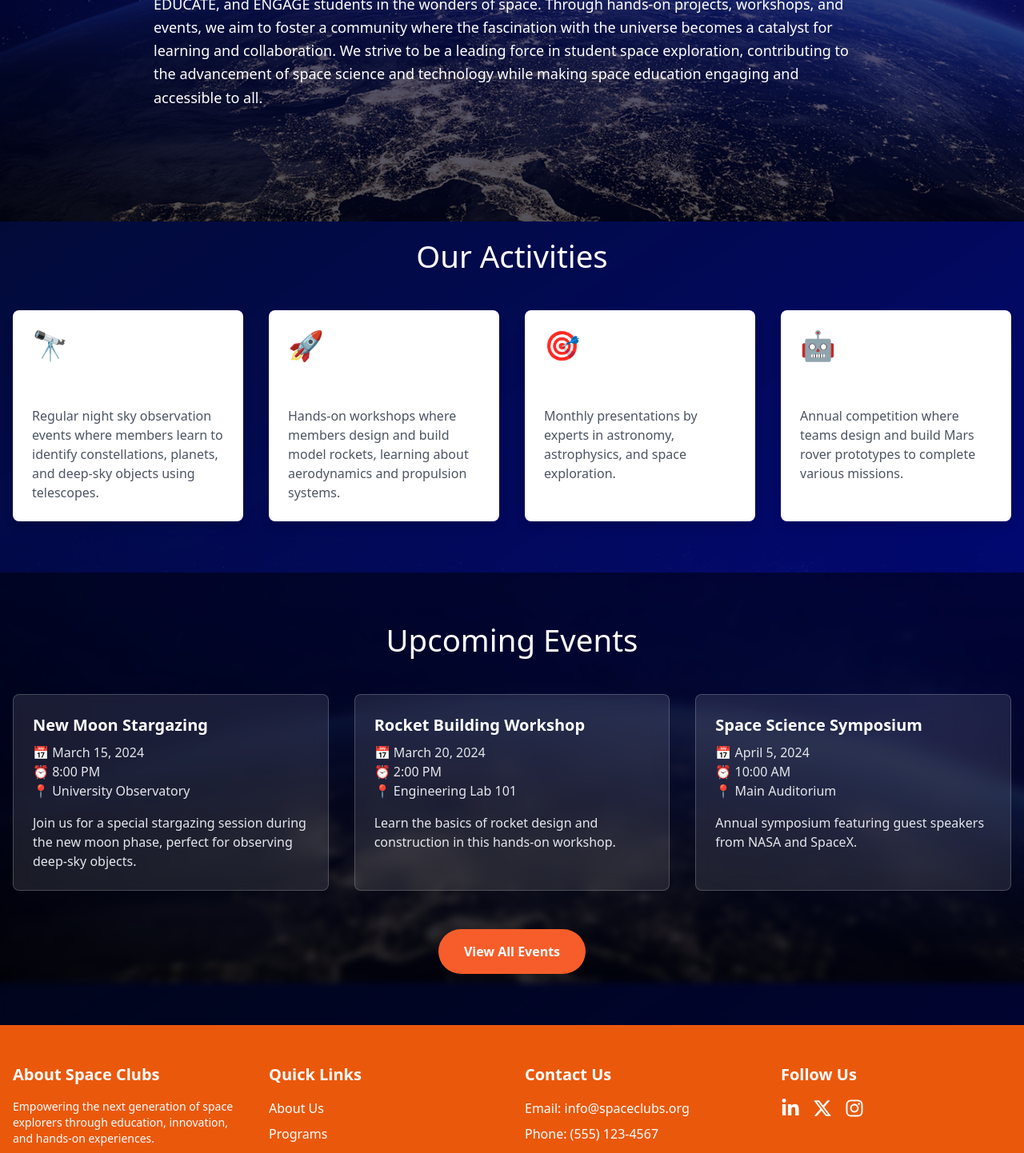
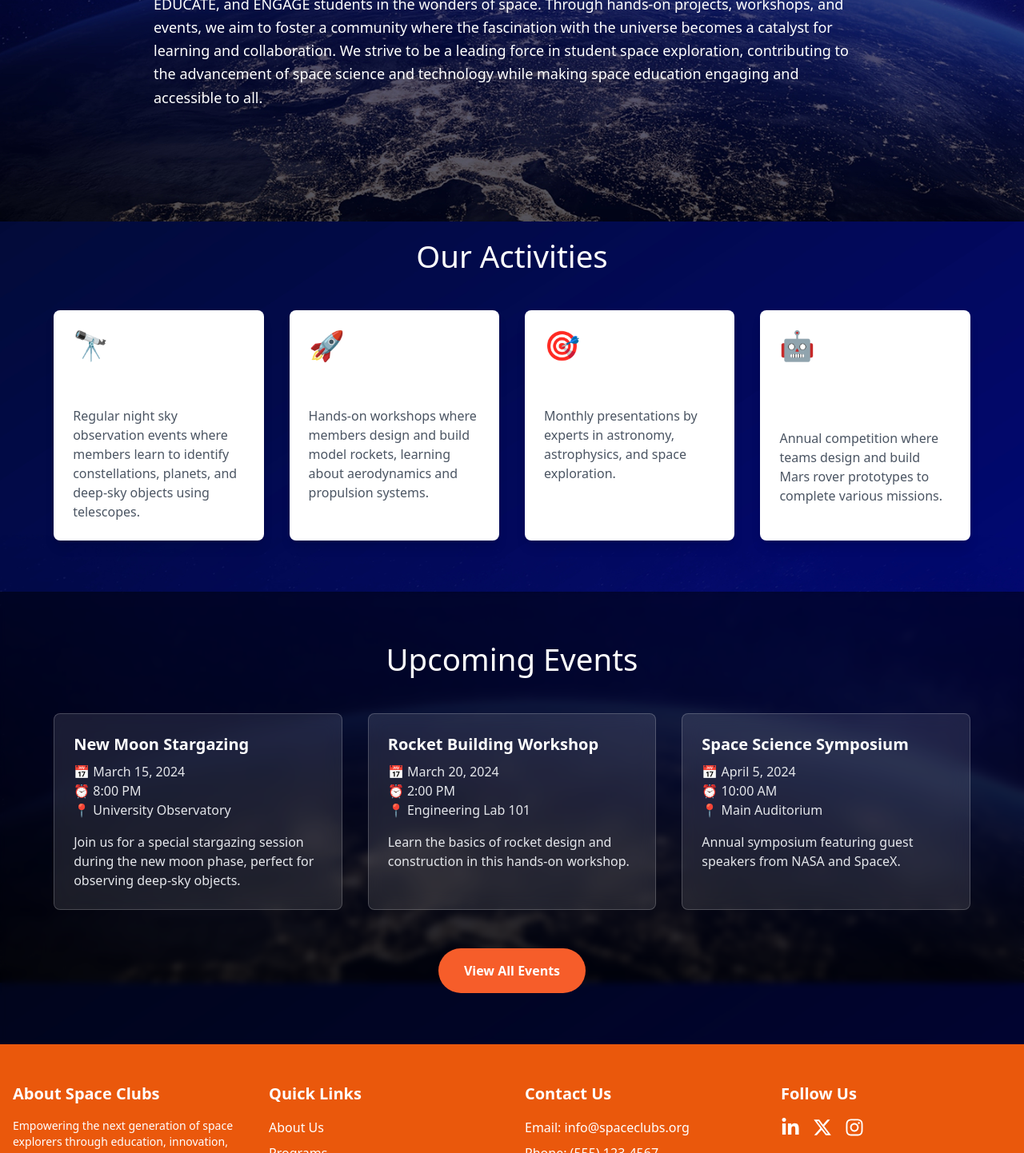
Before and after one commit to samuelajala01/space-clubs-lasu, a Next.js app: page / in a window 1280 px wide. Shown: the part 1627-3069 px from the top of the page at 80% size. Built offline with nearby package versions, Linux system fonts and the light colour scheme.

Commit message:
chore: add spacing to sections

```diff
--- a/src/app/Components/ActivitiesSection.jsx
+++ b/src/app/Components/ActivitiesSection.jsx
@@ -30,7 +30,7 @@ const ActivitiesSection = () => {
 
   return (
     <section className="py-16">
-      <div className="container mx-auto px-4">
+      <div className="mx-[4vw] px-4">
         <h2 className="text-4xl md:text-[3vw] mb-12 text-center">
           Our Activities
         </h2>
--- a/src/app/Components/UpcomingEvents.jsx
+++ b/src/app/Components/UpcomingEvents.jsx
@@ -32,11 +32,11 @@ const UpcomingEvents = () => {
   return (
     <section className="py-16 relative">
       <div className="absolute inset-0 bg-black/50 backdrop-blur-sm"></div>
-      <div className="container mx-auto px-4 relative z-10">
+      <div className="px-4 mx-[4vw] relative z-10">
         <h2 className="text-4xl md:text-[3vw] mb-12 text-center text-white">
           Upcoming Events
         </h2>
-        <div className="grid grid-cols-1 md:grid-cols-2 lg:grid-cols-3 gap-8">
+        <div className="grid grid-cols-1  md:grid-cols-2 lg:grid-cols-3 gap-8">
           {events.map((event, index) => (
             <div
               key={index}
--- a/src/app/events/page.jsx
+++ b/src/app/events/page.jsx
@@ -62,7 +62,7 @@ const EventsPage = () => {
   ];
 
   return (
-    <div className="relative min-h-screen">
+    <div className="relative min-h-screen mx-[6vw]">
       <div className="fixed inset-0 bg-black/50 backdrop-blur-sm -z-10"></div>
       <main className="pt-20">
         <div className="container mx-auto px-4 py-16">
```
